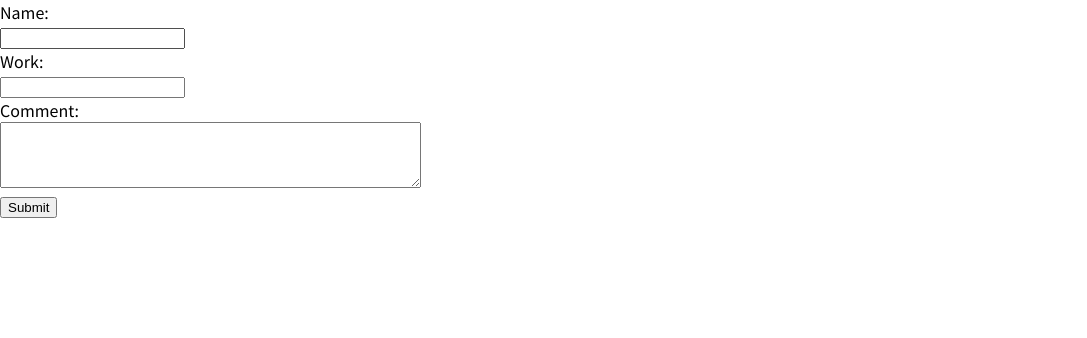
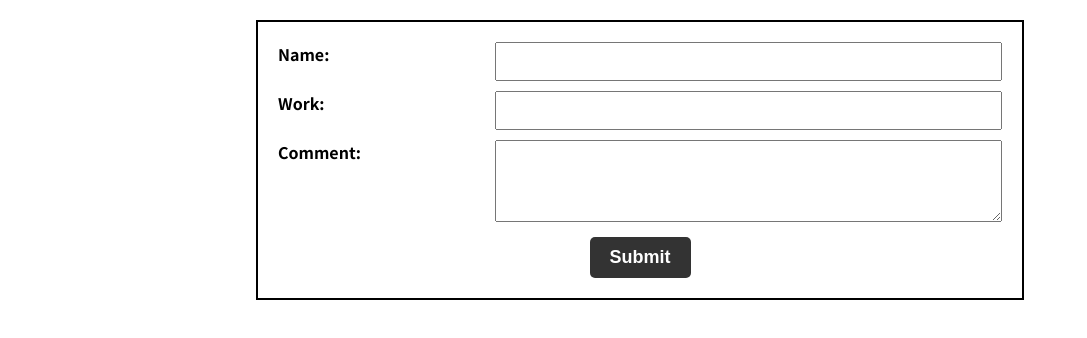
Before and after one commit to tomozo0223/homework-firebase-app, a website built with Vite: page index.html in a window 1280 px wide. Shown: the whole page, without its empty margins (0-1087 px from the left). Built offline with nearby package versions, Linux system fonts and the light colour scheme.

Commit message:
add form-style style.css

```diff
--- a/src/style.css
+++ b/src/style.css
@@ -4,3 +4,50 @@ body
 body {
   font-family: "Noto Sans JP", sans-serif;
 }
+
+/*
+form
+*/
+.form {
+  width: 100%;
+  max-width: 768px;
+  margin: 0 auto;
+  border: 2px solid #000;
+  padding: 20px;
+  margin-top: 20px;
+}
+.form-item {
+  display: flex;
+  justify-content: space-between;
+  align-items: start;
+  margin-bottom: 10px;
+}
+.form-label {
+  width: 30%;
+  font-weight: bold;
+}
+.form-field {
+  width: 70%;
+}
+.form-field > input,
+.form-field > textarea {
+  width: 100%;
+  padding: 10px;
+}
+
+/*
+btn
+*/
+.form-btn {
+  text-align: center;
+}
+.btn {
+  background-color: #333333;
+  color: #fff;
+  padding: 10px 20px;
+  border-radius: 5px;
+  border: none;
+  font-weight: bold;
+  font-size: 18px;
+  cursor: pointer;
+}
```
